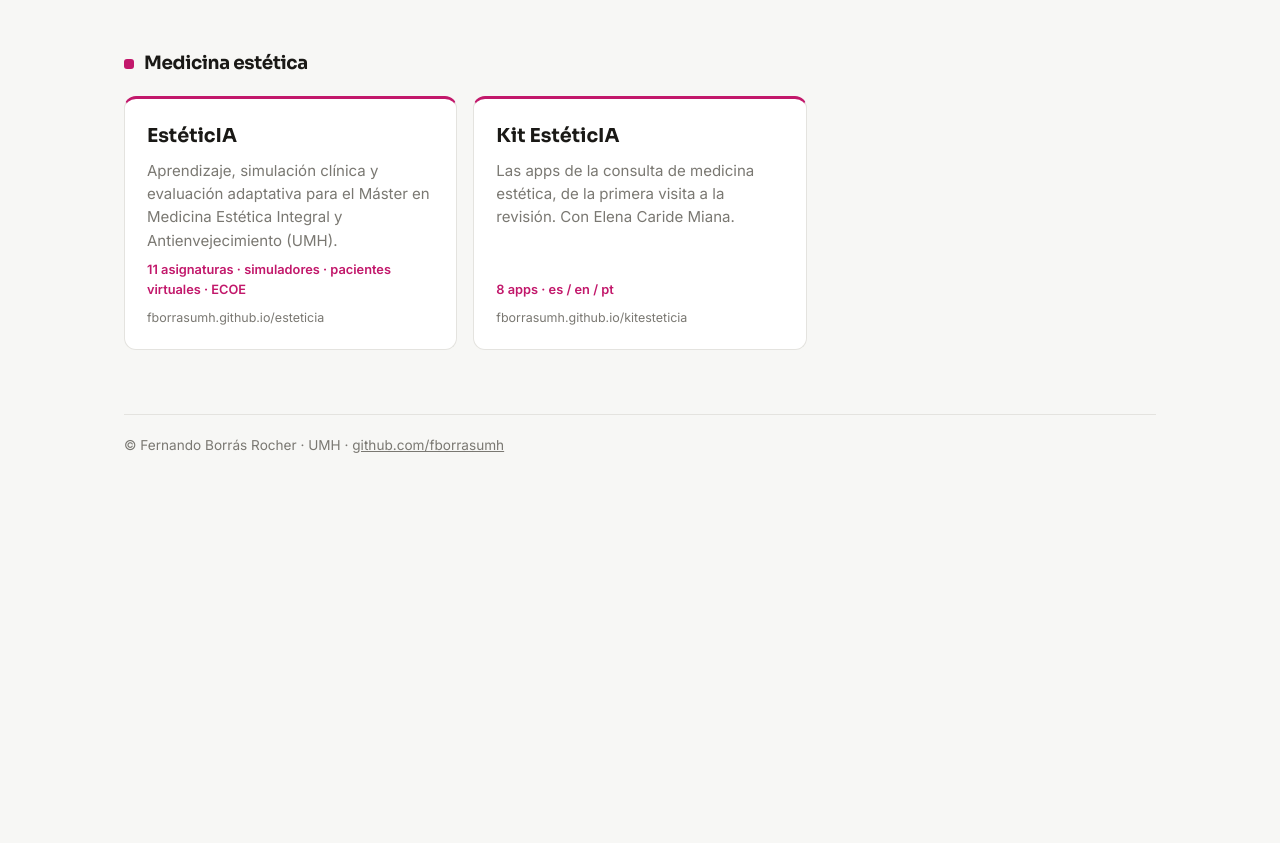
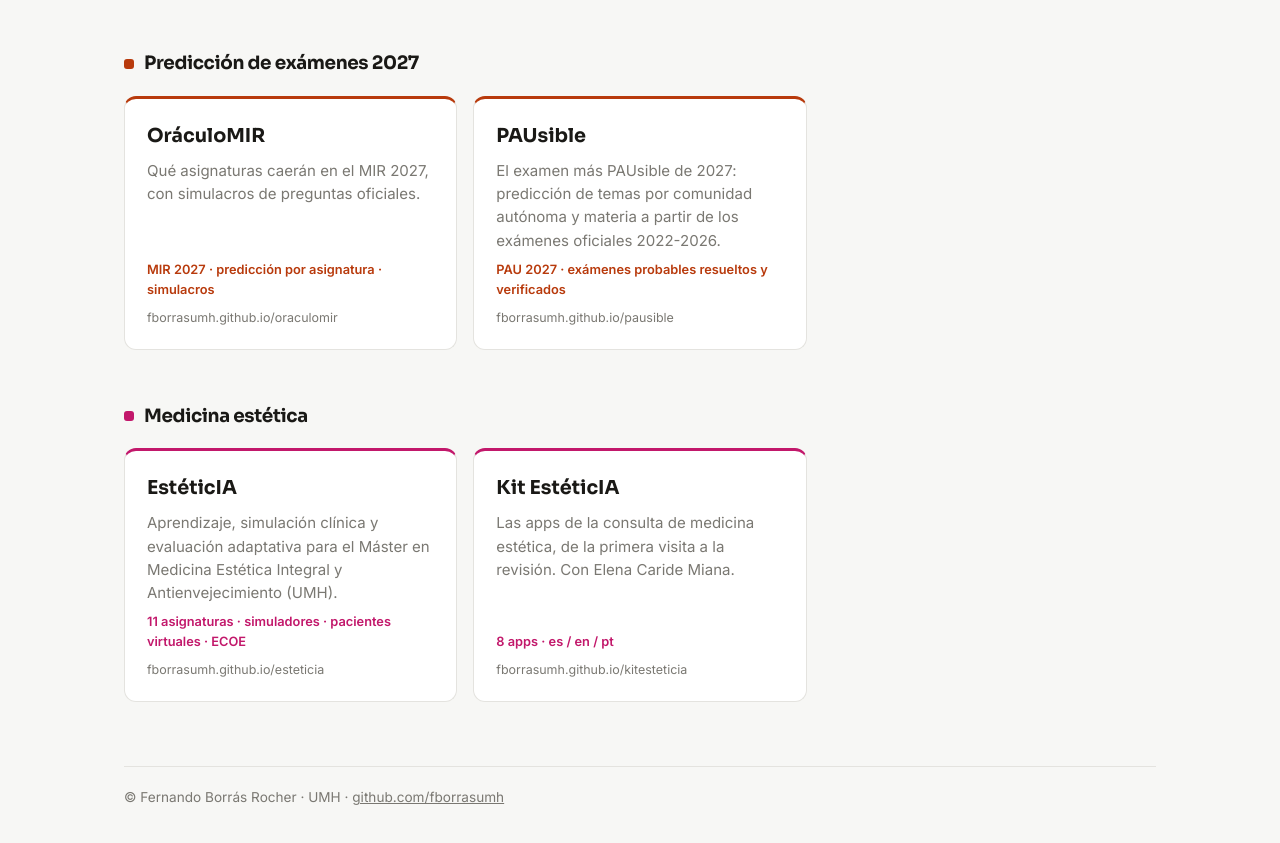
Before and after one commit to fborrasumh/proyectos, a plain HTML site: page index.html in a window 1280 px wide. Shown: the part 1199-2042 px from the top of the page. Before the commit the page ends 1727 px from the top, so only its background shows below. Drawn offline with Linux system fonts and the light colour scheme.

Commit message:
Añade OráculoMIR y PAUsible
Co-Authored-By: Claude Opus 5.5 <noreply@anthropic.com>
Claude-Session: https://claude.ai/code/session_01BtDJKnqnaAu8XTL3cQsTBH

```diff
--- a/index.html
+++ b/index.html
@@ -102,6 +102,24 @@
     </div>
   </section>
 
+  <section style="--c: var(--eva)">
+    <h2>Predicción de exámenes 2027</h2>
+    <div class="grid">
+      <a class="card" href="https://fborrasumh.github.io/oraculomir/">
+        <span class="name">OráculoMIR</span>
+        <span class="desc">Qué asignaturas caerán en el MIR 2027, con simulacros de preguntas oficiales.</span>
+        <span class="meta">MIR 2027 · predicción por asignatura · simulacros</span>
+        <span class="url">fborrasumh.github.io/oraculomir</span>
+      </a>
+      <a class="card" href="https://fborrasumh.github.io/pausible/">
+        <span class="name">PAUsible</span>
+        <span class="desc">El examen más PAUsible de 2027: predicción de temas por comunidad autónoma y materia a partir de los exámenes oficiales 2022-2026.</span>
+        <span class="meta">PAU 2027 · exámenes probables resueltos y verificados</span>
+        <span class="url">fborrasumh.github.io/pausible</span>
+      </a>
+    </div>
+  </section>
+
   <section style="--c: var(--sim)">
     <h2>Medicina estética</h2>
     <div class="grid">
```
Also changed, not shown: 1 other file.
